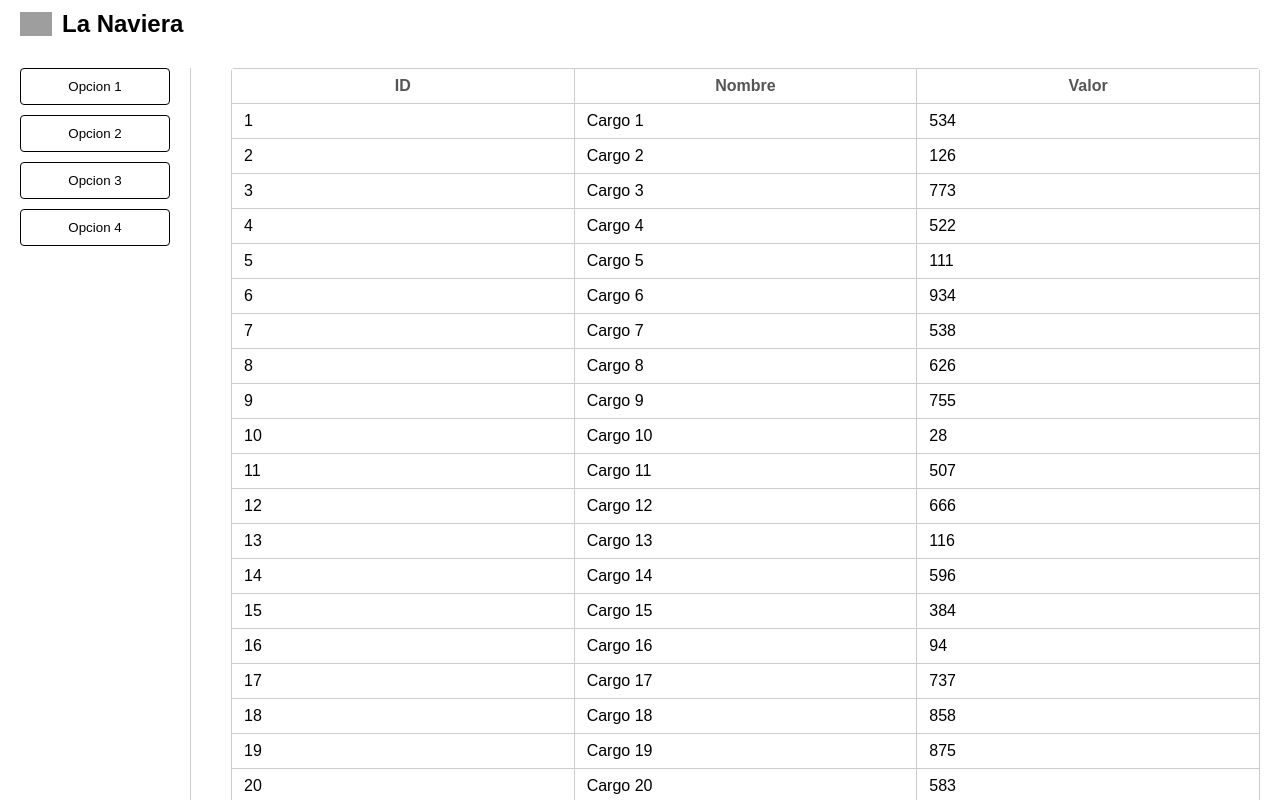
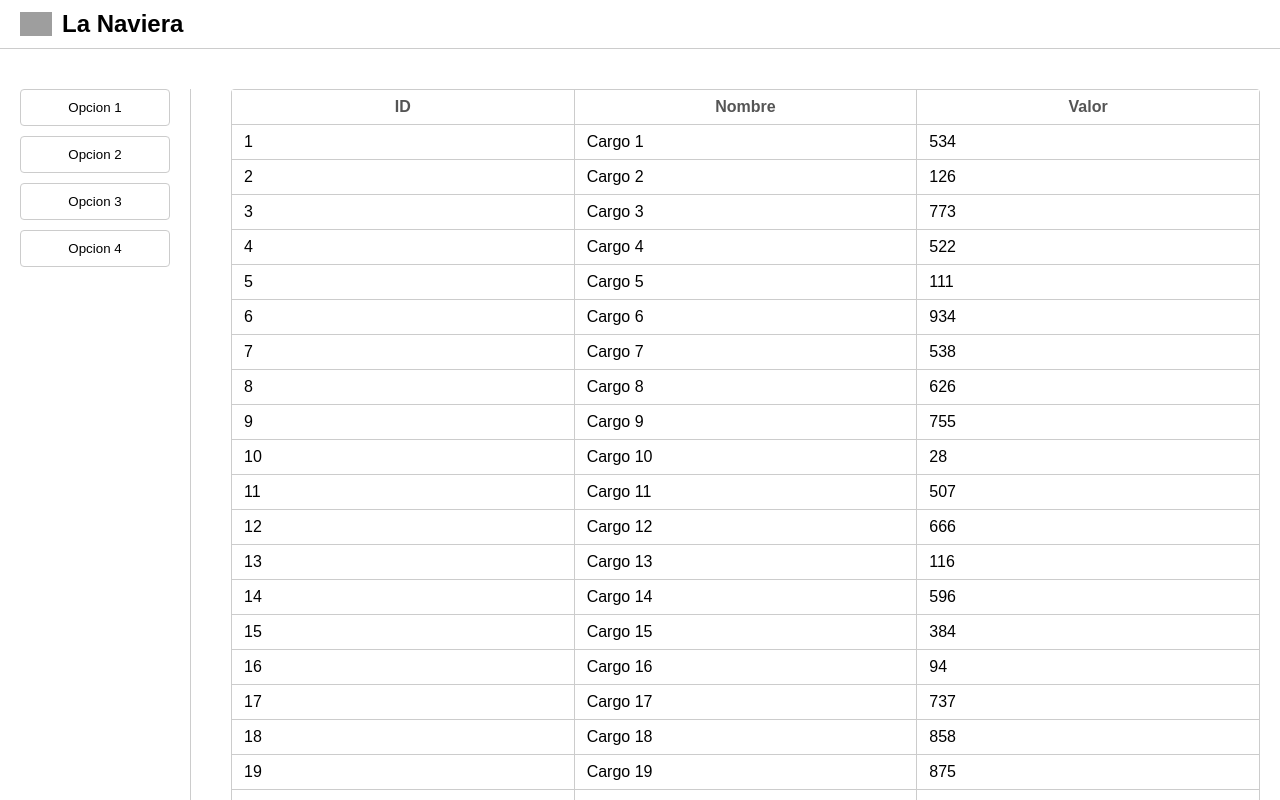
Before and after one commit to L34N07/PATnav, a React (Vite) app: page / in a window 1280 px wide. Shown: the top 800 px of the page. Built offline with nearby package versions, Linux system fonts and the light colour scheme; grey boxes are pictures that could not be loaded; a web font is replaced by a local one.

Commit message:
Little Fixes 2

```diff
--- a/src/App.css
+++ b/src/App.css
@@ -26,6 +26,7 @@ body {
   font-weight: bold;
   display: flex;
   align-items: center;
+  border-bottom: 1px solid #ccc;
 }
 
 .top-bar img {
@@ -37,6 +38,7 @@ body {
   flex: 1;
   display: flex;
   padding: 20px;
+  margin: 20px 0;
 }
 
 .sidebar {
@@ -53,7 +55,7 @@ body {
   padding: 10px;
   background: #fff;
   color: #000;
-  border: 1px solid #000;
+  border: 1px solid #ccc;
   border-radius: 4px;
   cursor: pointer;
 }
--- a/src/App.tsx
+++ b/src/App.tsx
@@ -10,7 +10,7 @@ export default function App() {
 
   return (
     <div className="app">
-      <div className="top-bar"><img src="/logopng.png" alt="logo" />La Naviera</div>
+      <div className="top-bar"><img src={new URL('/logopng.png', import.meta.url).href} alt="logo" />La Naviera</div>
       <div className="content">
         <div className="sidebar">
           <button>Opcion 1</button>
```
